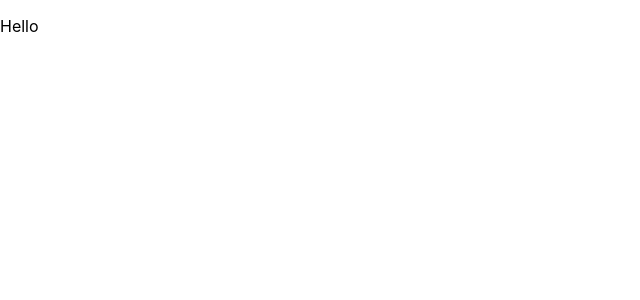
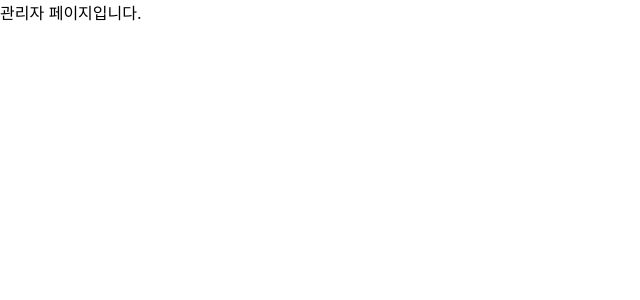
Before and after one commit to KurlyTeam2/Mini-project-frontend, a React (Create React App) app: page /manager in a window 1280 px wide. Shown: the top 300 px of the page, without its empty margins (0-640 px from the left). Built offline with nearby package versions, Linux system fonts and the light colour scheme.

Commit message:
Feat: Add route and pages

```diff
--- a/src/App.tsx
+++ b/src/App.tsx
@@ -1,7 +1,21 @@
 import React from "react";
+import {Route, Routes} from "react-router-dom";
+import Home from "./pages/Home";
+import Login from "./pages/Login";
+import Signup from "./pages/Signup";
+import Manager from "./pages/Manager";
+import Staff from "./pages/Staff";
 
 function App() {
-  return <p>Hello</p>;
+  return (
+    <Routes>
+      <Route path="/" element={<Home/>} />
+      <Route path="/login" element={<Login/>} />
+      <Route path="/signup" element={<Signup/>} />
+      <Route path="/manager" element={<Manager/>} />
+      <Route path="/staff" element={<Staff/>} />
+    </Routes>
+  );
 }
 
 export default App;
--- a/src/index.tsx
+++ b/src/index.tsx
@@ -2,13 +2,16 @@ import React from "react";
 import ReactDOM from "react-dom/client";
 import "./index.css";
 import App from "./App";
+import {BrowserRouter} from "react-router-dom";
 
 const root = ReactDOM.createRoot(
   document.getElementById("root") as HTMLElement
 );
 root.render(
   <React.StrictMode>
-    <App />
+    <BrowserRouter>
+      <App />
+    </BrowserRouter>
   </React.StrictMode>
 );
 
--- /dev/null
+++ b/src/pages/Home.tsx
@@ -0,0 +1,7 @@
+const Home = () => {
+  return (
+    <div>홈 페이지입니다.</div>
+  )
+}
+
+export default Home;
--- /dev/null
+++ b/src/pages/Login.tsx
@@ -0,0 +1,7 @@
+const Login = () => {
+  return (
+    <div>로그인 페이지입니다.</div>
+  )
+}
+
+export default Login;
--- /dev/null
+++ b/src/pages/Manager.tsx
@@ -0,0 +1,7 @@
+const Manager = () => {
+  return (
+    <div>관리자 페이지입니다.</div>
+  )
+}
+
+export default Manager;
--- /dev/null
+++ b/src/pages/Signup.tsx
@@ -0,0 +1,7 @@
+const Signup = () => {
+  return (
+    <div>회원가입 페이지입니다.</div>
+  )
+}
+
+export default Signup;
--- /dev/null
+++ b/src/pages/Staff.tsx
@@ -0,0 +1,7 @@
+const Staff = () => {
+  return (
+    <div>직원 페이지입니다.</div>
+  )
+}
+
+export default Staff;
```
